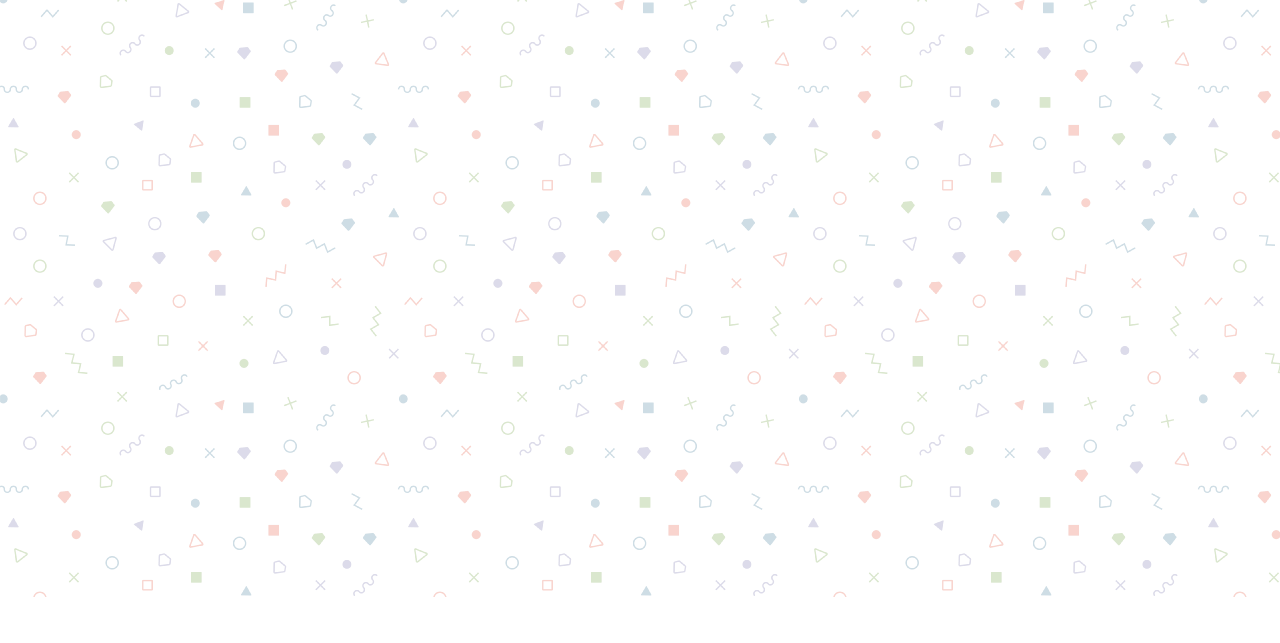
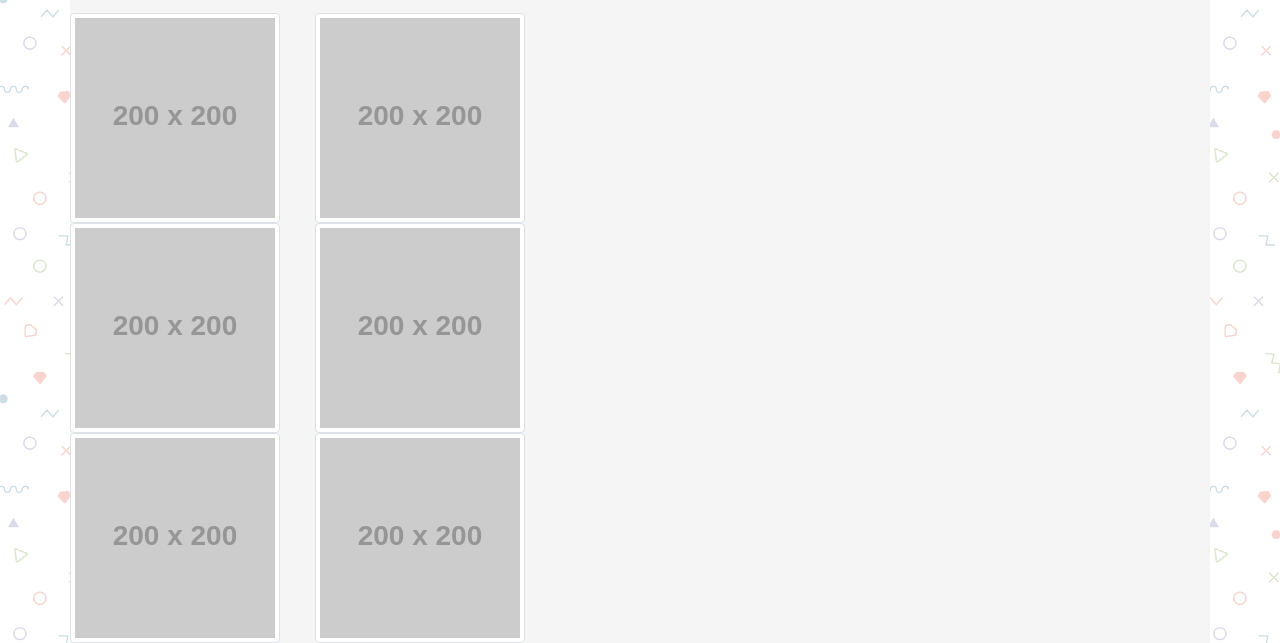
Before and after one commit to MikeFogz/ResponsivePortfolio, a plain HTML site: page portfolio.html in a window 1280 px wide. Shown: the part 203-846 px from the top of the page. Before the commit the page ends 800 px from the top, so only its background shows below. Drawn offline with nearby package versions, Linux system fonts and the light colour scheme; placeholder pictures from the web are drawn by us.

Commit message:
container & placeholder images added to portfolio.html.

```diff
--- a/portfolio.html
+++ b/portfolio.html
@@ -52,5 +52,61 @@
       </div>
     </nav>
     <!-- End Nav -->
+    <div class="container">
+      <div class="row">
+        <div class="col-s-8">
+          <div class="page-header">
+            <h1>Portfolio</h1>
+            <p>Some of my recent projects</p>
+          </div>
+          <div class="row">
+            <div class="col-sm-6">
+              <img
+                src="http://placehold.it/200x200"
+                alt="Portfolio Placeholder"
+                class="img-thumbnail"
+              />
+            </div>
+            <div class="col-sm-6">
+              <img
+                src="http://placehold.it/200x200"
+                alt="Portfolio Placeholder"
+                class="img-thumbnail"
+              />
+            </div>
+          </div>
+          <div class="row">
+            <div class="col-sm-6">
+              <img
+                src="http://placehold.it/200x200"
+                alt="Portfolio Placeholder"
+                class="img-thumbnail"
+              />
+            </div>
+            <div class="col-sm-6">
+              <img
+                src="http://placehold.it/200x200"
+                alt="Portfolio Placeholder"
+                class="img-thumbnail"
+              />
+            </div>
+          </div>
+          <div class="row">
+            <div class="col-sm-6">
+              <img
+                src="http://placehold.it/200x200"
+                alt="Portfolio Placeholder"
+                class="img-thumbnail"
+              />
+            </div>
+            <div class="col-sm-6">
+              <img
+                src="http://placehold.it/200x200"
+                alt="Portfolio Placeholder"
+                class="img-thumbnail"
+              />
+            </div>
+          </div>
+        </div>
   </body>
 </html>
```
